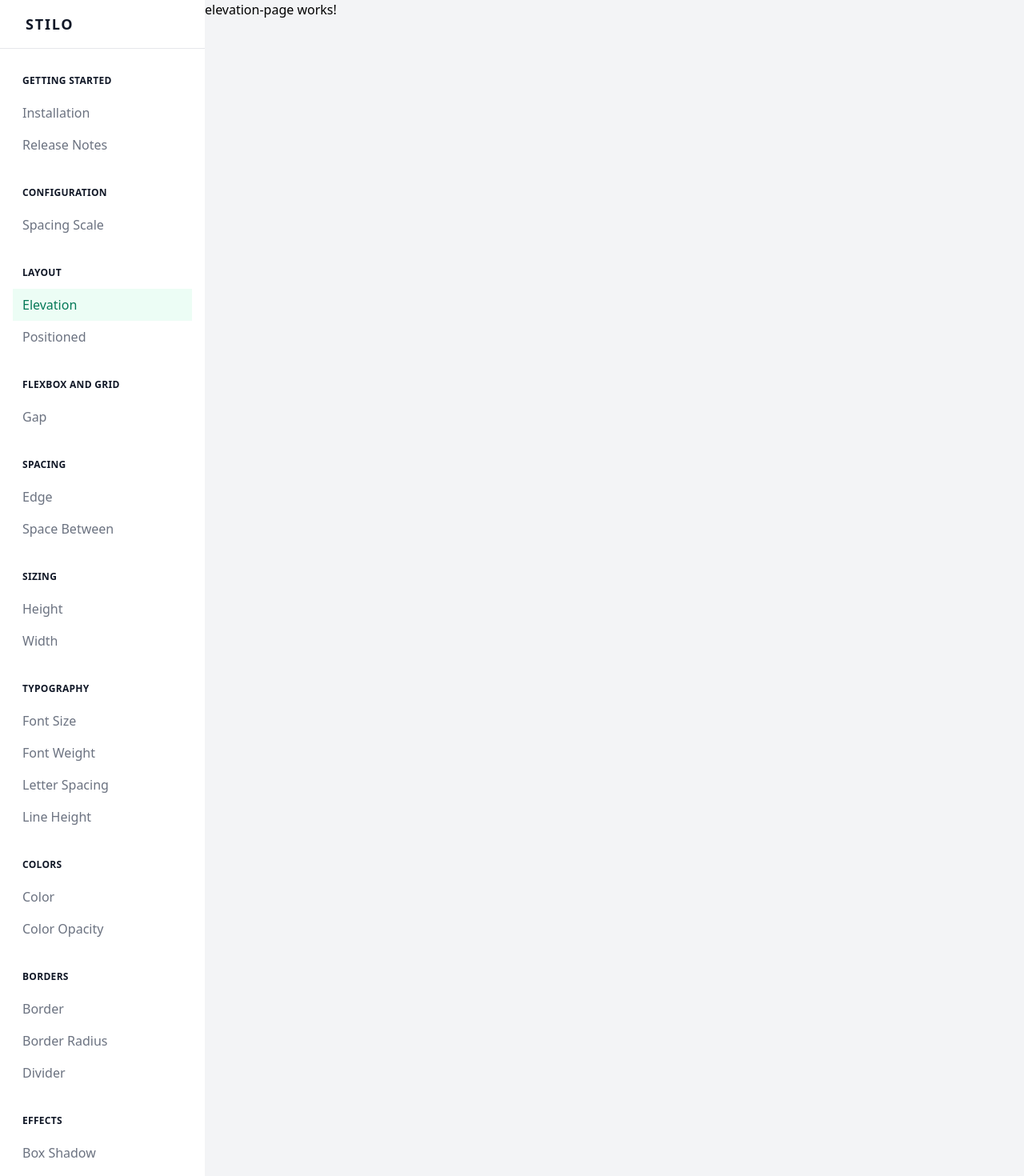
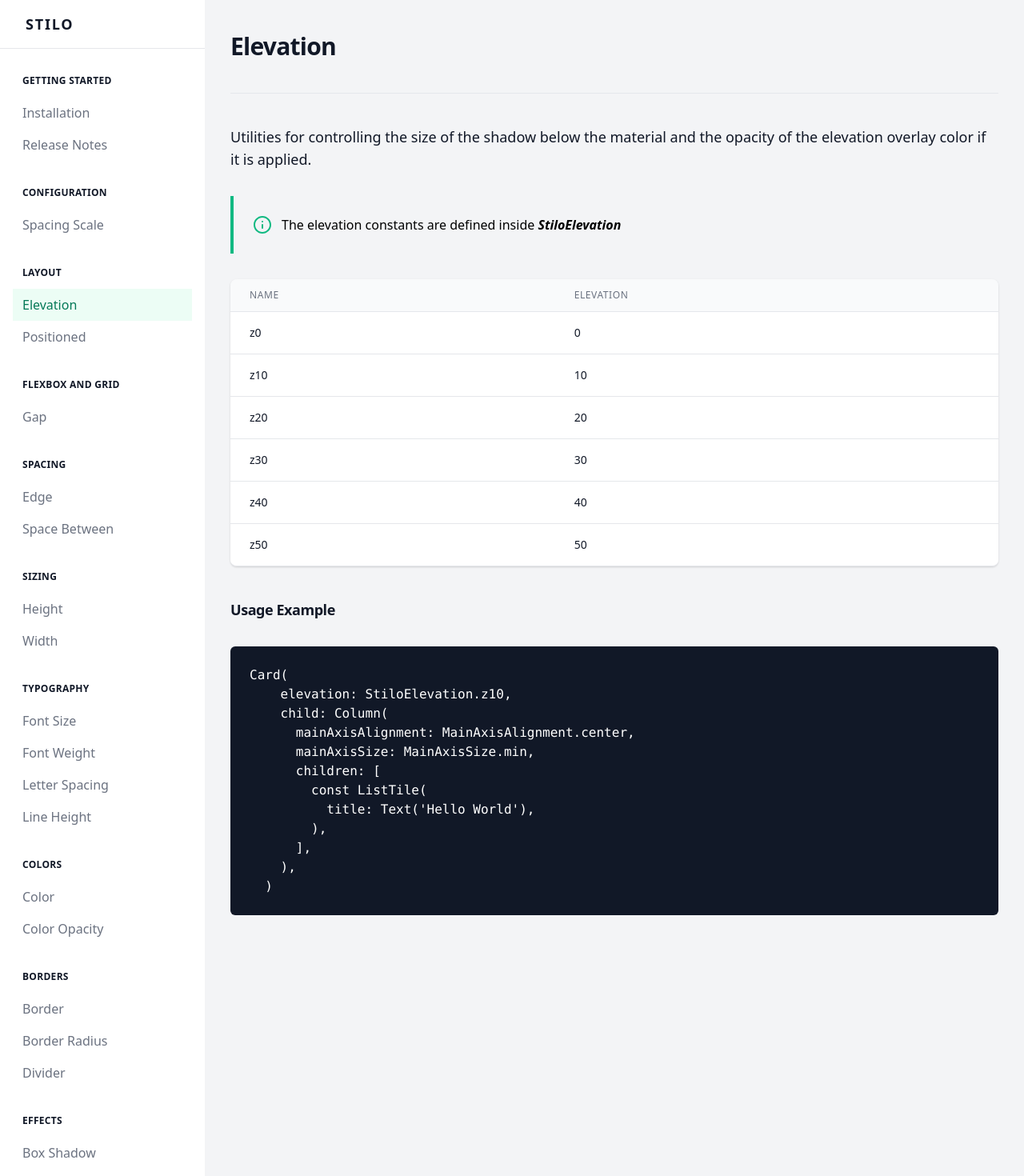
Before and after one commit to mirkorap/stilo-documentation, an Angular app: page /docs/elevation in a window 1280 px wide. Shown: the top 1470 px of the page at 80% size. Built offline with nearby package versions, Linux system fonts and the light colour scheme.

Commit message:
feat: add documentation for StiloElevation

```diff
--- a/src/app/config/scale.config.ts
+++ b/src/app/config/scale.config.ts
@@ -7,3 +7,5 @@ export const SPACING_SCALE_UNIT = 4;
 export const SPACING_SCALE_CONFIG = [
   0, 1, 2, 3, 4, 5, 6, 7, 8, 9, 10, 11, 12, 14, 16, 20, 24, 28, 32, 36, 40, 44, 48, 52, 56, 60, 64, 72, 80, 96
 ];
+
+export const ELEVATION_SCALE_CONFIG = [0, 10, 20, 30, 40, 50];
--- a/src/app/pages/elevation-page/elevation-page.component.html
+++ b/src/app/pages/elevation-page/elevation-page.component.html
@@ -1 +1,31 @@
-<p>elevation-page works!</p>
+<div class="min-w-0 w-full flex-auto lg:static lg:max-h-full lg:overflow-visible">
+  <div class="w-full flex">
+    <div class="min-w-0 flex-auto px-4 sm:px-6 xl:px-8 pt-10 pb-24 lg:pb-16">
+      <div>
+        <div class="pb-10 border-b border-gray-200 mb-10">
+          <h1 class="inline-block text-3xl font-extrabold text-gray-900 tracking-tight">Elevation</h1>
+        </div>
+        <p class="mt-1 text-lg text-gray-900">
+          Utilities for controlling the size of the shadow below the material and the opacity of the elevation overlay
+          color if it is applied.
+        </p>
+
+        <app-hint-box>
+          <div>
+            The elevation constants are defined inside
+            <span class="font-semibold italic">StiloElevation</span>
+          </div>
+        </app-hint-box>
+      </div>
+
+      <div>
+        <app-table [columns]="columns" [rows]="rows"></app-table>
+
+        <div class="mt-10">
+          <h1 class="inline-block text-lg font-extrabold text-gray-900 tracking-tight">Usage Example</h1>
+        </div>
+        <app-code-snippet [codeSnippet]="usageExample.trim()"></app-code-snippet>
+      </div>
+    </div>
+  </div>
+</div>
--- a/src/app/pages/elevation-page/elevation-page.component.ts
+++ b/src/app/pages/elevation-page/elevation-page.component.ts
@@ -1,16 +1,38 @@
-import { Component, OnInit, ChangeDetectionStrategy } from '@angular/core';
+import { ChangeDetectionStrategy, Component, Inject, OnInit } from '@angular/core';
+import { ELEVATION_SCALE_CONFIG, SCALE_CONFIG } from '@app/config/scale.config';
 
 @Component({
   selector: 'app-elevation-page',
   templateUrl: './elevation-page.component.html',
   styleUrls: ['./elevation-page.component.scss'],
-  changeDetection: ChangeDetectionStrategy.OnPush
+  changeDetection: ChangeDetectionStrategy.OnPush,
+  providers: [{ provide: SCALE_CONFIG, useValue: ELEVATION_SCALE_CONFIG }]
 })
 export class ElevationPageComponent implements OnInit {
+  config: number[] = [];
+  columns: string[] = ['name', 'elevation'];
+  rows: { [key: string]: any }[] = [];
+  usageExample = `
+  Card(
+    elevation: StiloElevation.z10,
+    child: Column(
+      mainAxisAlignment: MainAxisAlignment.center,
+      mainAxisSize: MainAxisSize.min,
+      children: [
+        const ListTile(
+          title: Text('Hello World'),
+        ),
+      ],
+    ),
+  )`;
 
-  constructor() { }
+  constructor(@Inject(SCALE_CONFIG) config: number[]) {
+    this.config = config;
+  }
 
   ngOnInit(): void {
+    this.rows = this.config.map((value) => {
+      return { name: `z${value}`, elevation: value };
+    });
   }
-
 }
```
